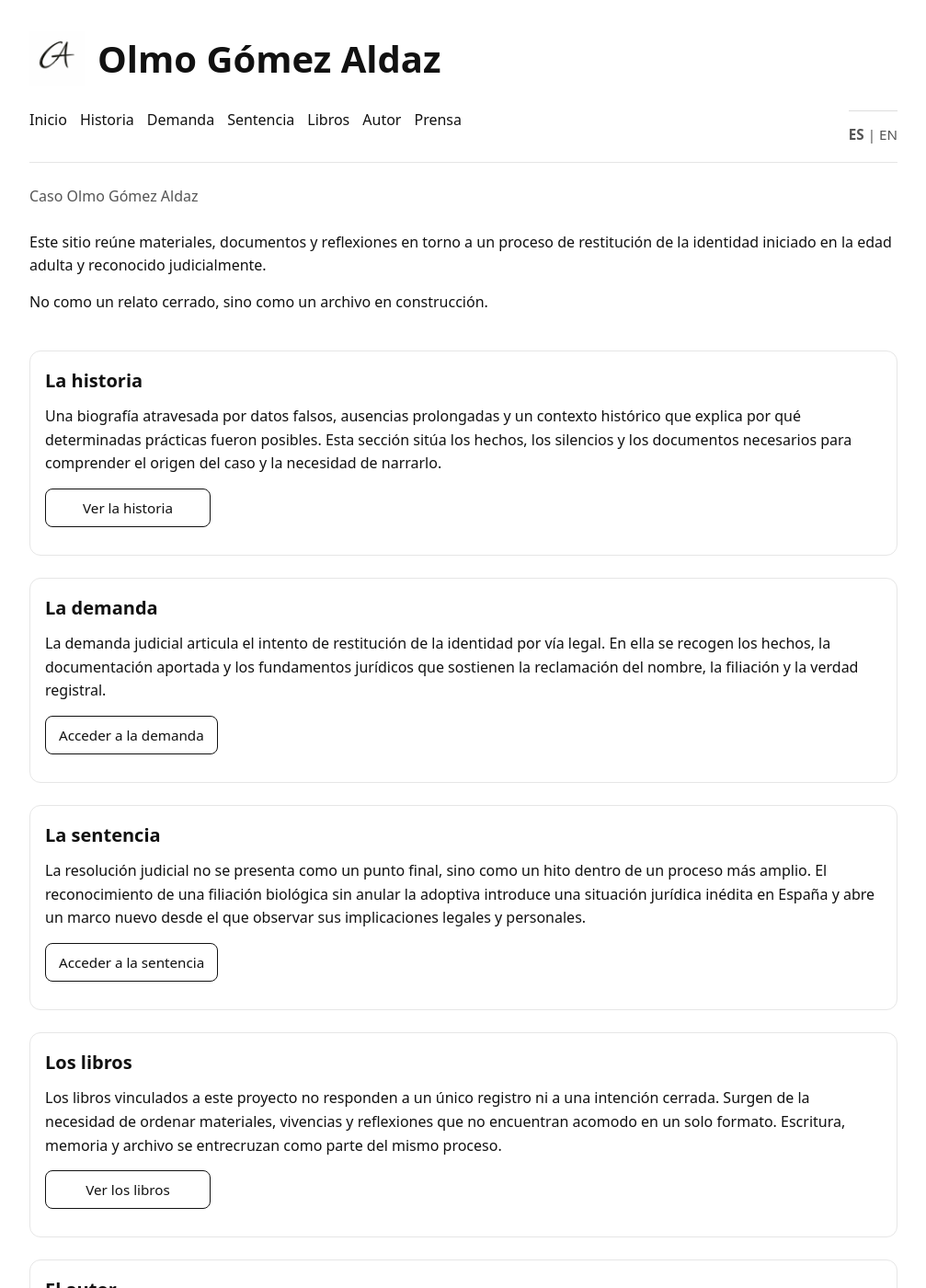
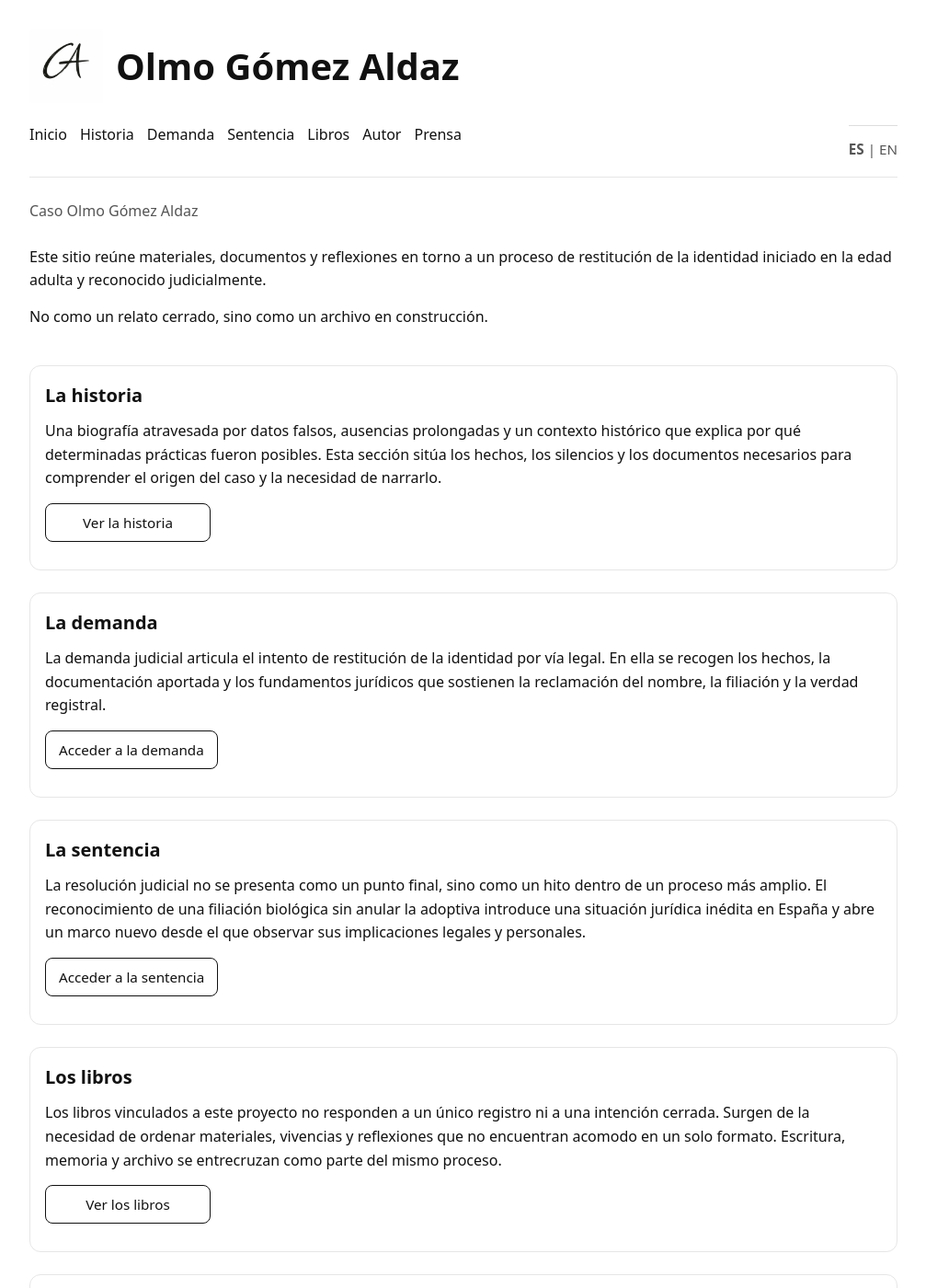
Before and after one commit to olmogaldaz/olmogaldaz.github.io, a Jekyll site: the page built from index.html, in a window 1280 px wide and 1400 px high. Shown: the whole window at 92% size, without its empty margins (136-1143 px from the left). Built offline with Jekyll 4.4.1, drawn with Linux system fonts in a browser that asks for light colours.

Commit message:
Update style.css

```diff
--- a/css/style.css
+++ b/css/style.css
@@ -86,7 +86,7 @@ header h1{
 }
 
 .site-title .logo-ga {
-  height: 60px;   /* ajusta si lo quieres más pequeño */
+  height: 80px;   /* ajusta si lo quieres más pequeño */
   width: auto;
   display: block;
 }
```
